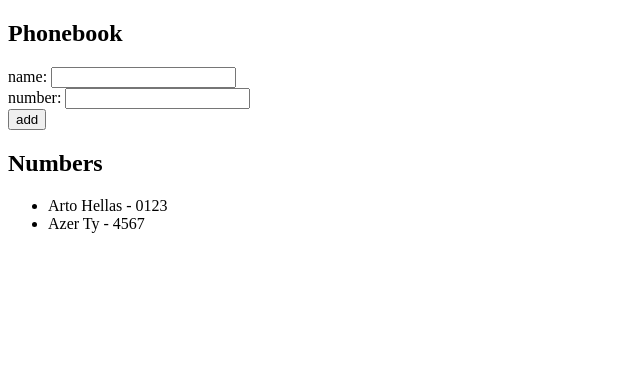
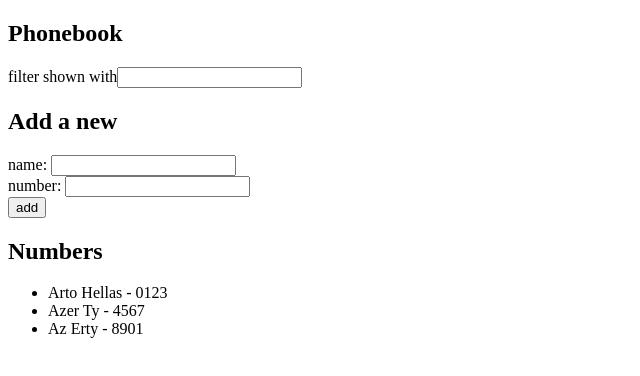
Before and after one commit to vincent-clipet/reactjs-learning, a React (Vite) app in the folder part2/: page / in a window 1280 px wide. Shown: the top 376 px of the page, without its empty margins (0-640 px from the left). Built offline with nearby package versions, Linux system fonts and the light colour scheme.

Commit message:
Part 2 - Exercise 2.9

```diff
--- a/part2/src/App.jsx
+++ b/part2/src/App.jsx
@@ -4,11 +4,13 @@ const App = () => {
 
   let idGenerator = 0
   const [persons, setPersons] = useState([
-    { name: 'Arto Hellas', phone: '0123'},
-    { name: 'Azer Ty', phone: '4567' }
+    { name: 'Arto Hellas', phone: '0123' },
+    { name: 'Azer Ty', phone: '4567' },
+    { name: 'Az Erty', phone: '8901' }
   ])
   const [newName, setNewName] = useState('')
   const [newPhone, setNewPhone] = useState('')
+  const [search, setSearch] = useState('')
 
 
 
@@ -27,29 +29,40 @@ const App = () => {
     }
   }
 
-  const handleNewNameChange = (event) => {
-    setNewName(event.target.value)
+  let personsToShow = persons
+  if (search !== "") {
+    const regexp = new RegExp(search.toLowerCase());
+    personsToShow = persons.filter(person => person.name.toLowerCase().search(regexp) !== -1)
   }
-  const handleNewPhoneChange = (event) => {
-    setNewPhone(event.target.value)
-  }
+
+  const handleNewNameChange = (event) => setNewName(event.target.value)
+  const handleNewPhoneChange = (event) => setNewPhone(event.target.value)
+  const handleSearch = (event) => setSearch(event.target.value)
 
 
 
   return (
     <div>
+
       <h2>Phonebook</h2>
+      <div>filter shown with
+        <input onChange={handleSearch} value={search} />
+      </div>
+
+      <h2>Add a new</h2>
       <form>
         <div>name:    <input onChange={handleNewNameChange} value={newName} />        </div>
         <div>number:  <input onChange={handleNewPhoneChange} value={newPhone} />      </div>
         <div>         <button type="submit" onClick={handleFormSubmit}>add</button>   </div>
       </form>
+
       <h2>Numbers</h2>
       <ul>
-        {persons.map(person =>
+        {personsToShow.map(person =>
           <Person key={idGenerator++} name={person.name} phone={person.phone} />
         )}
       </ul>
+
     </div>
   )
 }
```
